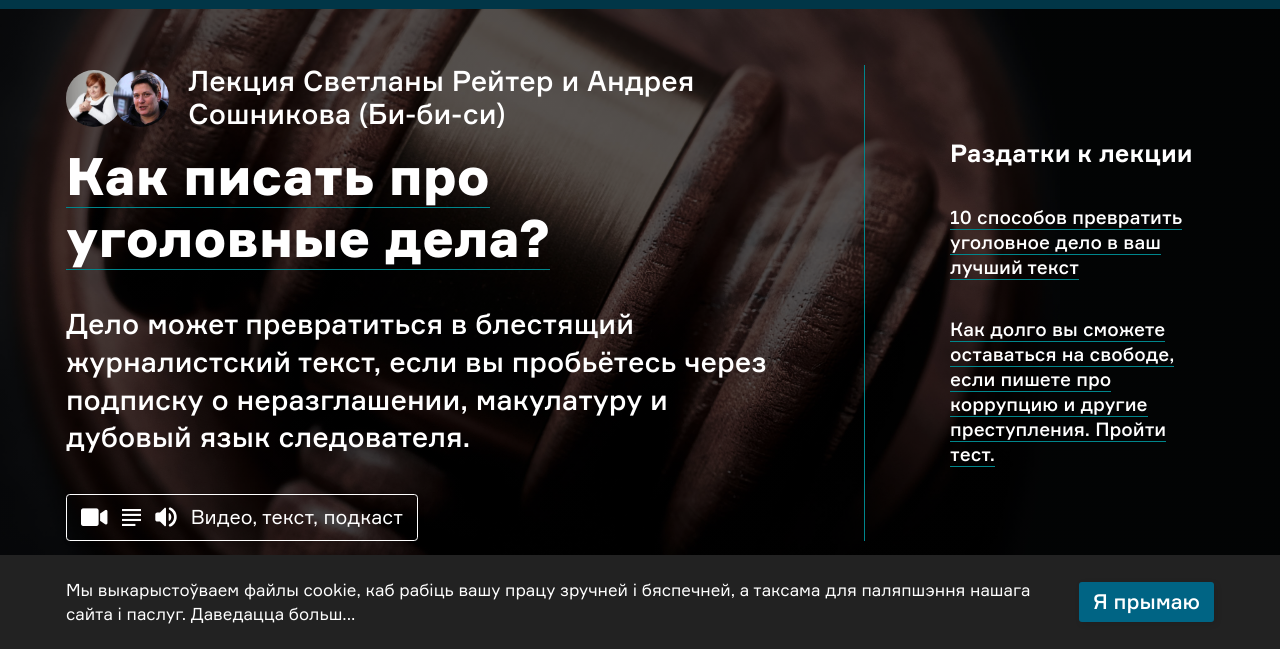
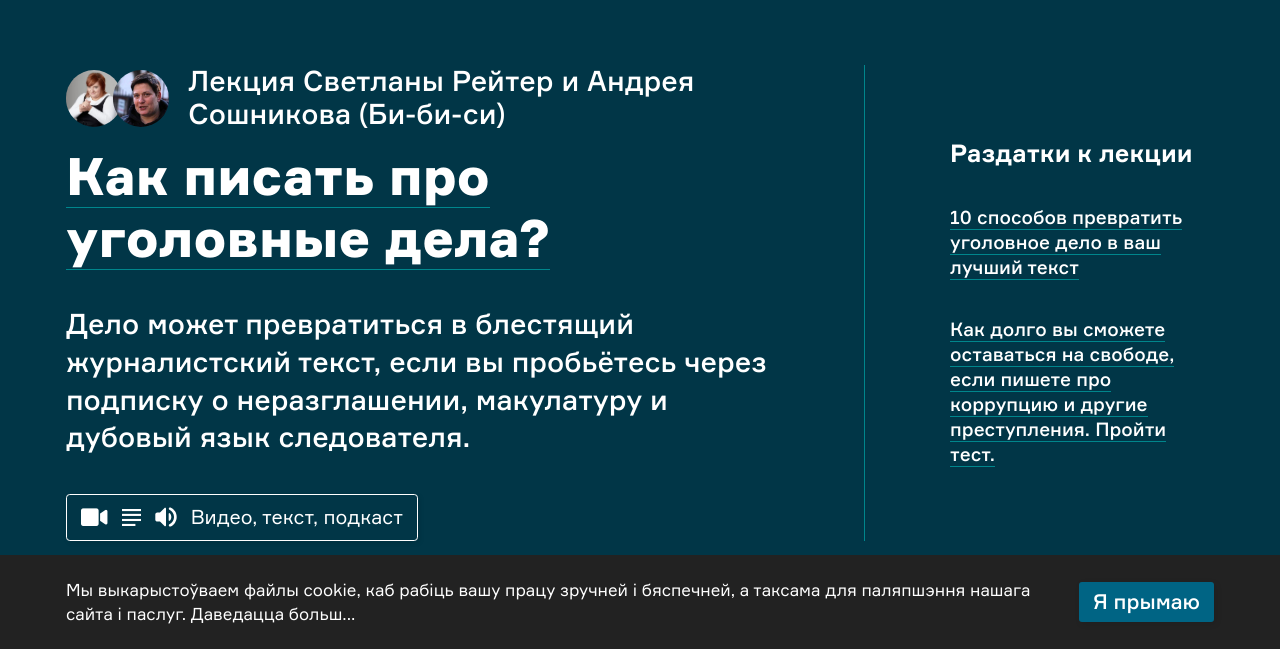
Before and after one commit to stikler51/salt, a plain HTML site: page index.html in a window 1280 px wide. Shown: the part 151-800 px from the top of the page. Drawn offline with Linux system fonts and the light colour scheme.

Commit message:
delete image bg from lecture

```diff
--- a/styles/components/lectures.scss
+++ b/styles/components/lectures.scss
@@ -20,7 +20,8 @@
     background: #013647;
 
     &.with-bg {
-      background: linear-gradient(0deg, rgba(0, 0, 0, 0.65), rgba(0, 0, 0, 0.65)), url("../src/lecture-bg.jpg");
+      //background: linear-gradient(0deg, rgba(0, 0, 0, 0.65), rgba(0, 0, 0, 0.65)), url("../src/lecture-bg.jpg");
+      background: #013647;
       background-repeat: no-repeat;
       background-position: center;
       background-size: cover;
```
Also changed, not shown: styles/styles.css, 1 other file.
